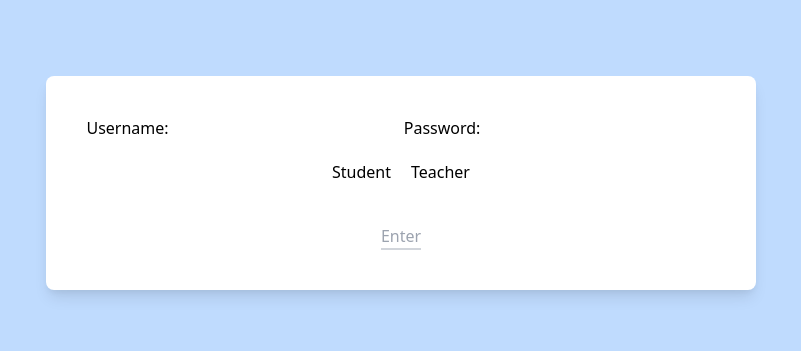
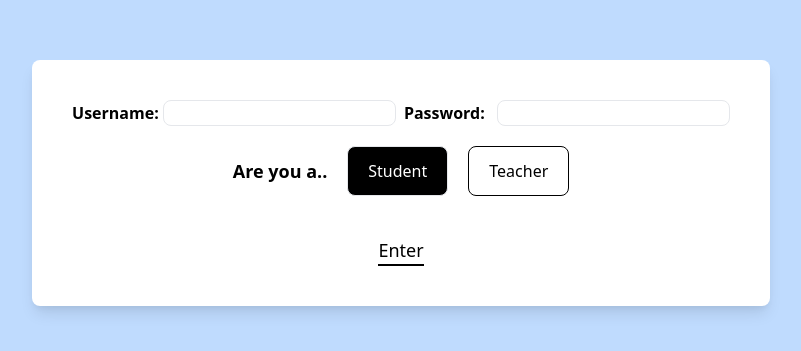
Before and after one commit to AviRatnam/React-Capstone, a React (Create React App) app: page / in a window 1280 px wide. Shown: the part 217-568 px from the top of the page, without its empty margins (239-1040 px from the left). Built offline with nearby package versions, Linux system fonts and the light colour scheme.

Commit message:
Added Login styling

```diff
--- a/src/components/LoginCard/LoginCard.jsx
+++ b/src/components/LoginCard/LoginCard.jsx
@@ -30,25 +30,38 @@ const LoginCard = (props) => {
     <div class="w-screen h-screen flex justify-center items-center bg-blue-200">
       <div class={logincardclass}>
         <form onSubmit={adduser}>
-          <span>Username: </span>
+          <span class="text-md font-semibold">Username: </span>
           <input
             type="text"
             value={username}
             onChange={(e) => setusername(e.target.value)}
             required
+            class="border border-gray-200 rounded-lg"
           />
-          <span>Password: </span>
+          <span class="text-md font-semibold px-2">Password: </span>
           <input
             type="password"
             value={password}
             onChange={(e) => setpassword(e.target.value)}
+            class="border border-gray-200 rounded-lg"
           />
-          <div class="flex gap-5 justify-center pt-5">
-            <button onClick={() => setuserrole("student")}>Student</button>
-            <button onClick={() => setuserrole("teacher")}>Teacher</button>
+          <div class="flex gap-5 justify-center pt-5 items-center">
+            <div class="text-lg font-semibold">Are you a..</div>
+            <button
+              onClick={() => setuserrole("student")}
+              class="bg-black text-white px-5 py-3 rounded-lg hover:bg-white hover:text-black border hover:border-black "
+            >
+              Student
+            </button>
+            <button
+              onClick={() => setuserrole("teacher")}
+              class="bg-white text-black border border-black px-5 py-3 rounded-lg hover:bg-black hover:text-white "
+            >
+              Teacher
+            </button>
           </div>
           <div className="py-5" />
-          <button class="border-b-2 border-gray-300 text-gray-400">
+          <button class="border-b-2 border-black text-black text-lg">
             Enter
           </button>
         </form>
```
